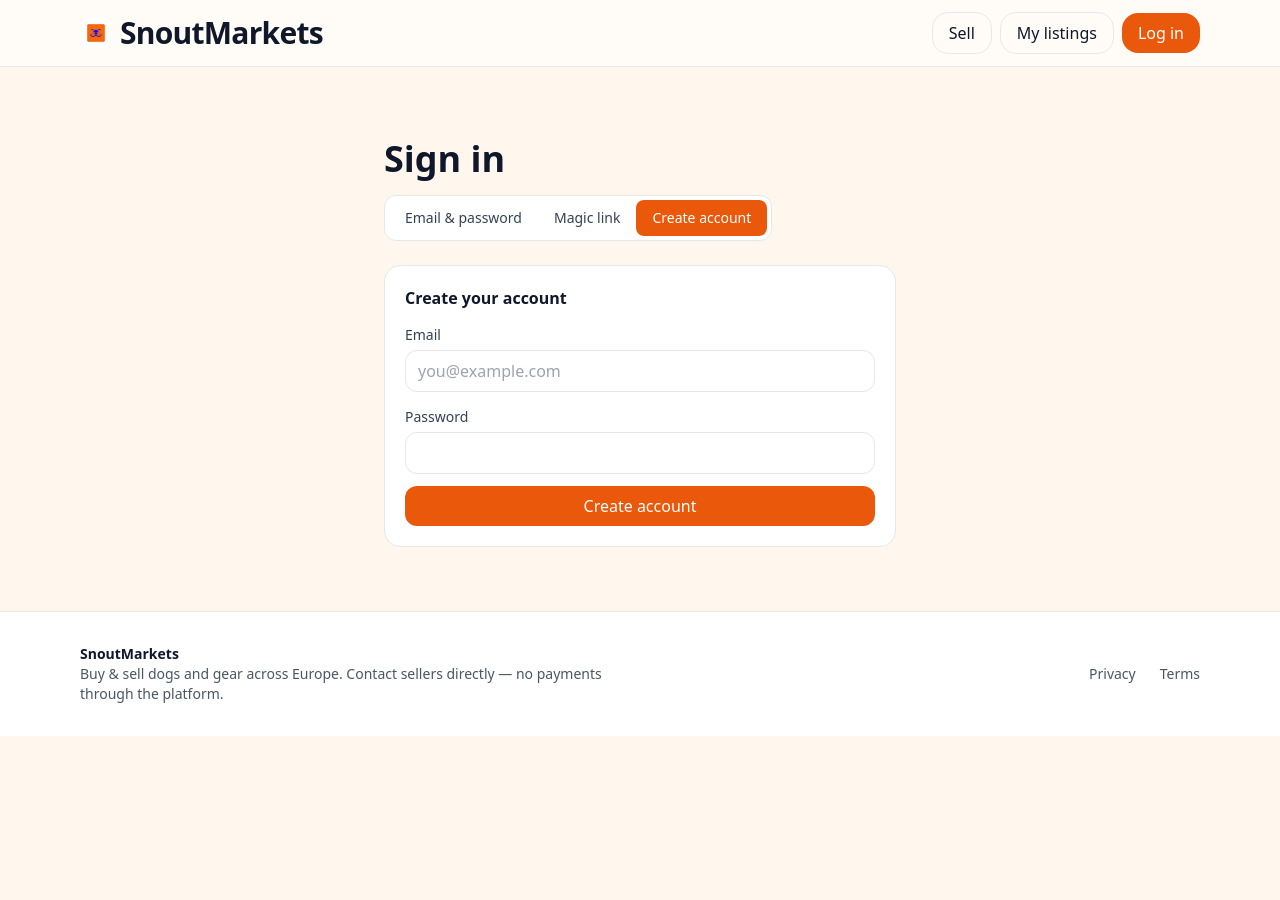
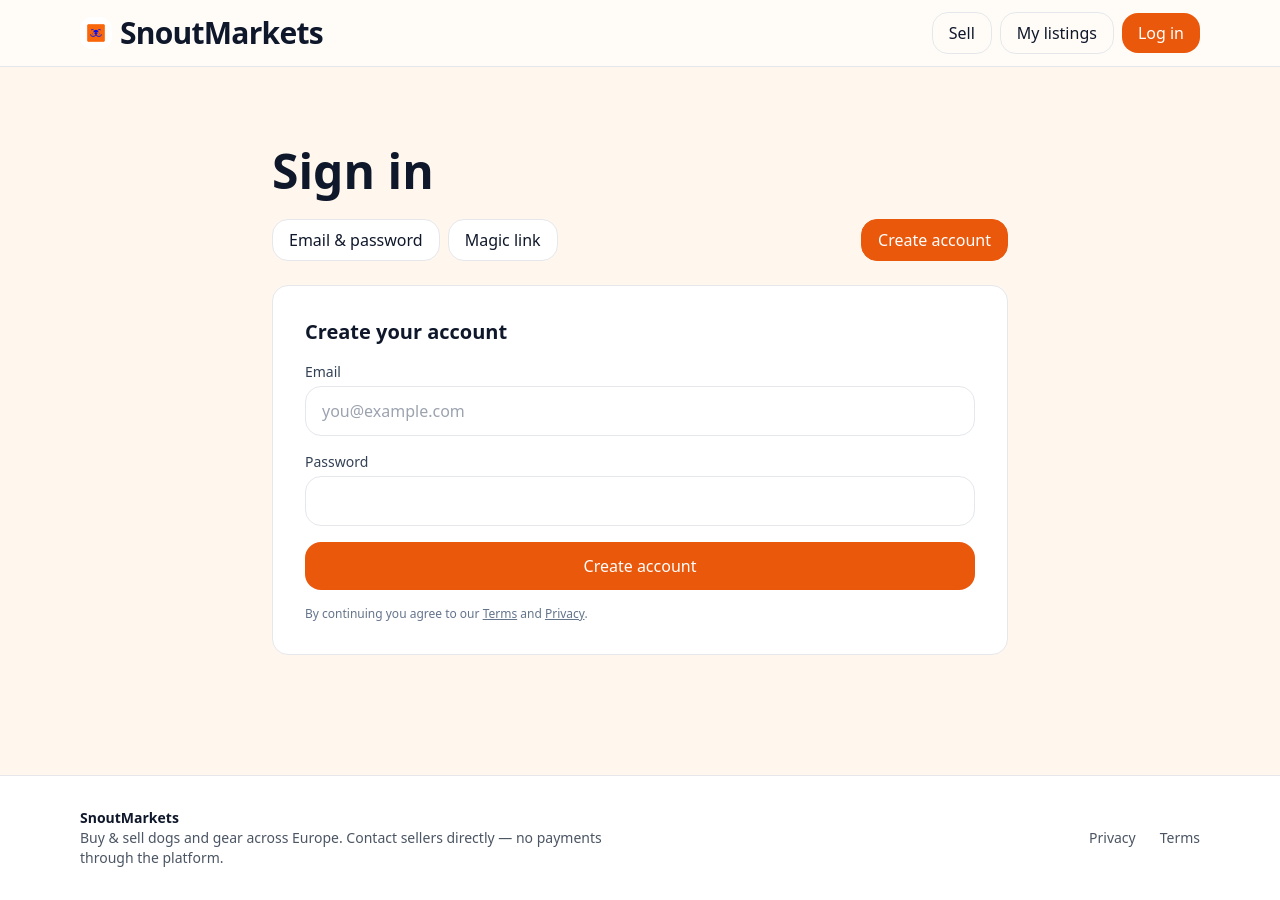
Before and after one commit to yorkshires/snoutmarkets.com, a Next.js app: page /login in a window 1280 px wide. Both pictures are taken after typing "name@example.com", "Sample123" into the empty fields and a click on the button "Create account". Before the commit the page ends 800 px from the top, so only its background shows below. Built offline with nearby package versions, Linux system fonts and the light colour scheme; no server answers.

Commit message:
Update page.tsx

```diff
--- a/src/app/login/page.tsx
+++ b/src/app/login/page.tsx
@@ -1,153 +1,135 @@
 // src/app/login/page.tsx
 "use client";
 
-import { useState, useEffect } from "react";
+import { useState } from "react";
+import Link from "next/link";
+
+type Tab = "password" | "magic" | "create";
 
 export default function LoginPage() {
-  const [tab, setTab] = useState<"pwd" | "magic" | "signup">("pwd");
-  const [status, setStatus] = useState<"idle" | "sending" | "sent" | "error">("idle");
-  const [error, setError] = useState<string>("");
-  const [email, setEmail] = useState<string>("");
-
-  useEffect(() => {
-    const p = new URLSearchParams(window.location.search);
-    if (p.get("error") === "invalid") setError("Wrong email or password.");
-    if (p.get("error") === "exists") setError("An account with this email already exists.");
-  }, []);
-
-  async function onMagicSubmit(e: React.FormEvent<HTMLFormElement>) {
-    e.preventDefault();
-    setStatus("sending");
-    setError("");
-    try {
-      const fd = new FormData(e.currentTarget);
-      if (!fd.get("email") && email) fd.set("email", email);
-      const res = await fetch("/api/auth/magic-link", { method: "POST", body: fd });
-      if (!res.ok) {
-        const data = await res.json().catch(() => ({}));
-        setError(data?.error || "Could not send the email. Please try again.");
-        setStatus("error");
-        return;
-      }
-      setStatus("sent");
-    } catch {
-      setError("Network error. Please try again.");
-      setStatus("error");
-    }
-  }
+  const [tab, setTab] = useState<Tab>("password");
 
   return (
-    <div className="max-w-lg mx-auto mt-12">
-      <h1 className="text-4xl font-bold mb-4">Sign in</h1>
+    <div className="max-w-3xl mx-auto px-4 py-14">
+      <h1 className="text-5xl font-semibold text-slate-900 mb-6">Sign in</h1>
 
-      <div className="inline-flex rounded-xl border bg-white p-1 mb-6">
+      {/* Tabs */}
+      <div className="flex items-center gap-2 mb-6">
         <button
-          className={`px-4 py-2 rounded-lg text-sm ${tab === "pwd" ? "bg-orange-600 text-white" : "text-slate-700"}`}
-          onClick={() => setTab("pwd")}
+          onClick={() => setTab("password")}
+          className={`px-4 py-2 rounded-2xl border ${tab === "password" ? "bg-orange-600 text-white border-orange-600" : "bg-white text-slate-900"}`}
         >
-          Email & password
+          Email &amp; password
         </button>
         <button
-          className={`px-4 py-2 rounded-lg text-sm ${tab === "magic" ? "bg-orange-600 text-white" : "text-slate-700"}`}
           onClick={() => setTab("magic")}
+          className={`px-4 py-2 rounded-2xl border ${tab === "magic" ? "bg-orange-600 text-white border-orange-600" : "bg-white text-slate-900"}`}
         >
           Magic link
         </button>
         <button
-          className={`px-4 py-2 rounded-lg text-sm ${tab === "signup" ? "bg-orange-600 text-white" : "text-slate-700"}`}
-          onClick={() => setTab("signup")}
+          onClick={() => setTab("create")}
+          className={`ml-auto px-4 py-2 rounded-2xl border ${tab === "create" ? "bg-orange-600 text-white border-orange-600" : "bg-white text-slate-900"}`}
         >
           Create account
         </button>
       </div>
 
-      {error && (
-        <div className="mb-4 rounded-xl bg-rose-50 text-rose-800 p-3 text-sm">{error}</div>
-      )}
+      <div className="rounded-2xl border bg-white p-6 md:p-8">
+        {tab === "password" && <PasswordSignInForm />}
+        {tab === "magic" && <MagicLinkForm />}
+        {tab === "create" && <CreateAccountForm />}
+      </div>
+    </div>
+  );
+}
 
-      {tab === "pwd" && (
-        <div className="rounded-2xl border bg-white p-5 mb-6">
-          <h2 className="font-semibold mb-3">Email & password</h2>
-          <form action="/api/auth/password" method="post" className="grid gap-3">
-            <label className="block">
-              <span className="text-sm text-slate-700">Email</span>
+function PasswordSignInForm() {
+  return (
+    <form method="post" action="/api/login/password" className="space-y-4">
+      <div>
+        <div className="text-sm text-slate-700 mb-1">Email</div>
         <input
           name="email"
           type="email"
           required
-                value={email}
-                onChange={(e)=>setEmail(e.target.value)}
           placeholder="you@example.com"
-                className="mt-1 w-full rounded-xl border px-3 py-2"
+          className="w-full rounded-2xl border px-4 py-3"
         />
-            </label>
-            <label className="block">
-              <span className="text-sm text-slate-700">Password</span>
+      </div>
+      <div>
+        <div className="text-sm text-slate-700 mb-1">Password</div>
         <input
           name="password"
           type="password"
           required
-                className="mt-1 w-full rounded-xl border px-3 py-2"
+          minLength={6}
+          className="w-full rounded-2xl border px-4 py-3"
         />
-            </label>
-            <button className="rounded-xl bg-orange-600 text-white px-4 py-2">Sign in</button>
+      </div>
+      <button type="submit" className="w-full rounded-2xl bg-orange-600 text-white px-4 py-3">
+        Sign in
+      </button>
+      <p className="text-xs text-slate-500">Tip: In dev, password may default to “demo”.</p>
     </form>
-          <p className="text-xs text-slate-500 mt-3">Tip: In dev, password defaults to “demo” unless you set AUTH_EMAIL / AUTH_PASSWORD.</p>
-        </div>
-      )}
+  );
+}
 
-      {tab === "magic" && (
-        <div className="rounded-2xl border bg-white p-5">
-          <h2 className="font-semibold mb-3">Use a magic link</h2>
-          <p className="text-sm text-slate-600 mb-3">Enter your email and we’ll send you a secure sign-in link.</p>
-          <form onSubmit={onMagicSubmit} className="grid gap-3">
-            <label className="block">
-              <span className="text-sm text-slate-700">Email</span>
-              <input
-                name="email"
-                type="email"
-                placeholder="you@example.com"
-                className="mt-1 w-full rounded-xl border px-3 py-2"
-                required
-                value={email}
-                onChange={(e)=>setEmail(e.target.value)}
-                disabled={status === "sending" || status === "sent"}
-              />
-            </label>
-            <button className="rounded-xl bg-slate-900 text-white px-4 py-2" type="submit" disabled={status !== "idle"}>
-              {status === "sending" ? "Sending…" : status === "sent" ? "Link sent" : "Send verification link"}
-            </button>
-          </form>
-        </div>
-      )}
-
-      {tab === "signup" && (
-        <div className="rounded-2xl border bg-white p-5">
-          <h2 className="font-semibold mb-3">Create your account</h2>
-          <form action="/api/auth/signup" method="post" className="grid gap-3">
-            <label className="block">
-              <span className="text-sm text-slate-700">Email</span>
+function MagicLinkForm() {
+  return (
+    <form method="post" action="/api/login/magic" className="space-y-4">
+      <div>
+        <div className="text-sm text-slate-700 mb-1">Email</div>
         <input
           name="email"
           type="email"
           required
-                className="mt-1 w-full rounded-xl border px-3 py-2"
           placeholder="you@example.com"
+          className="w-full rounded-2xl border px-4 py-3"
         />
-            </label>
-            <label className="block">
-              <span className="text-sm text-slate-700">Password</span>
+      </div>
+      <button type="submit" className="w-full rounded-2xl bg-orange-600 text-white px-4 py-3">
+        Send verification link
+      </button>
+      <p className="text-xs text-slate-500">
+        We’ll email you a secure sign-in link. No password needed.
+      </p>
+    </form>
+  );
+}
+
+function CreateAccountForm() {
+  return (
+    <form method="post" action="/api/signup" className="space-y-4">
+      <h2 className="text-xl font-semibold text-slate-900">Create your account</h2>
+      <div>
+        <div className="text-sm text-slate-700 mb-1">Email</div>
+        <input
+          name="email"
+          type="email"
+          required
+          placeholder="you@example.com"
+          className="w-full rounded-2xl border px-4 py-3"
+        />
+      </div>
+      <div>
+        <div className="text-sm text-slate-700 mb-1">Password</div>
         <input
           name="password"
           type="password"
           required
-                className="mt-1 w-full rounded-xl border px-3 py-2"
+          minLength={6}
+          className="w-full rounded-2xl border px-4 py-3"
         />
-            </label>
-            <button className="rounded-xl bg-orange-600 text-white px-4 py-2">Create account</button>
+      </div>
+      <button type="submit" className="w-full rounded-2xl bg-orange-600 text-white px-4 py-3">
+        Create account
+      </button>
+      <p className="text-xs text-slate-500">
+        By continuing you agree to our{" "}
+        <Link href="/terms" className="underline">Terms</Link> and{" "}
+        <Link href="/privacy" className="underline">Privacy</Link>.
+      </p>
     </form>
-        </div>
-      )}
-    </div>
   );
 }
```
Lines whose indentation alone changed are shown as unchanged.
